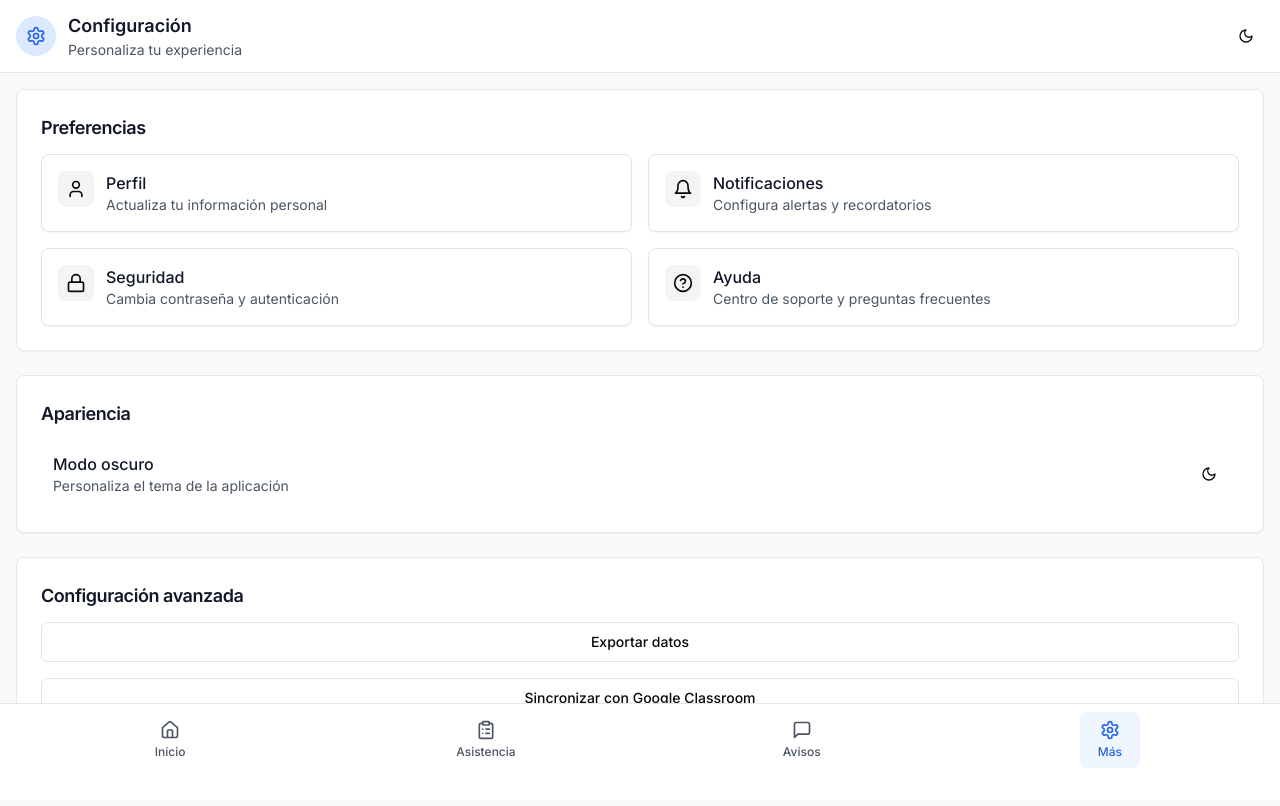
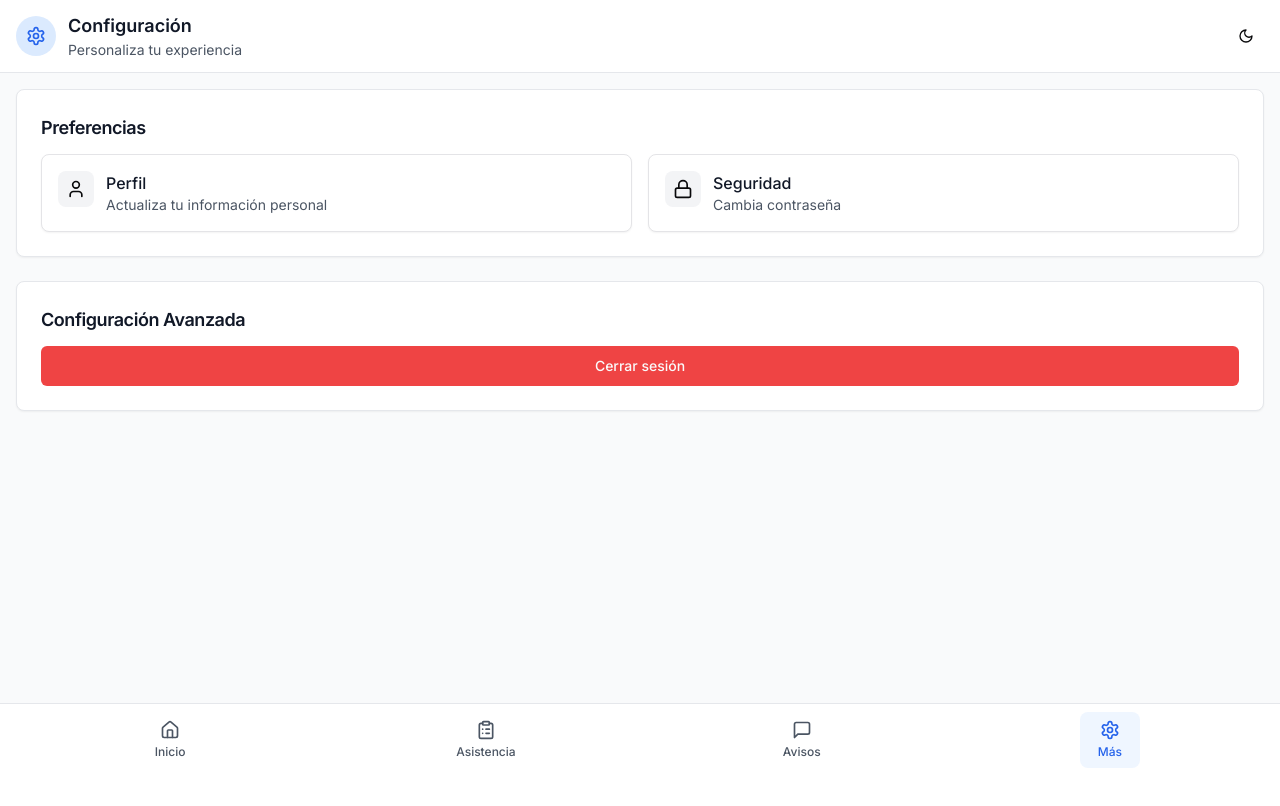
Before and after one commit to Scopexx0/EduFlow, a Next.js app: page /configuracion in a window 1280 px wide. Shown: the top 806 px of the page. Built offline with nearby package versions, Linux system fonts and the light colour scheme.

Commit message:
alpha-3.3-3 (changes in config page)

```diff
--- a/app/configuracion/page.tsx
+++ b/app/configuracion/page.tsx
@@ -14,27 +14,27 @@ export default function ConfiguracionPage() {
       description: "Actualiza tu información personal",
       href: "/configuracion/perfil"
     },
-    {
-      id: 2,
-      title: "Notificaciones",
-      icon: <Bell className="h-5 w-5" />,
-      description: "Configura alertas y recordatorios",
-      href: "/configuracion/notificaciones"
-    },
+    // {
+    //   id: 2,
+    //   title: "Notificaciones",
+    //   icon: <Bell className="h-5 w-5" />,
+    //   description: "Configura alertas y recordatorios",
+    //   href: "/configuracion/notificaciones"
+    // },
     {
       id: 3,
       title: "Seguridad",
       icon: <Lock className="h-5 w-5" />,
-      description: "Cambia contraseña y autenticación",
+      description: "Cambia contraseña",
       href: "/configuracion/seguridad"
     },
-    {
-      id: 4,
-      title: "Ayuda",
-      icon: <HelpCircle className="h-5 w-5" />,
-      description: "Centro de soporte y preguntas frecuentes",
-      href: "/configuracion/ayuda"
-    }
+    // {
+    //   id: 4,
+    //   title: "Ayuda",
+    //   icon: <HelpCircle className="h-5 w-5" />,
+    //   description: "Centro de soporte y preguntas frecuentes",
+    //   href: "/configuracion/ayuda"
+    // }
   ]
 
   return (
@@ -91,7 +91,7 @@ export default function ConfiguracionPage() {
         </Card>
 
         {/* Configuración de tema */}
-        <Card className="bg-white dark:bg-gray-900 border-gray-200 dark:border-gray-800">
+        {/* <Card className="bg-white dark:bg-gray-900 border-gray-200 dark:border-gray-800">
           <CardHeader className="pb-3">
             <CardTitle className="text-lg text-gray-900 dark:text-gray-100">
               Apariencia
@@ -110,24 +110,21 @@ export default function ConfiguracionPage() {
               <ThemeToggle />
             </div>
           </CardContent>
-        </Card>
+        </Card> */}
 
         {/* Configuración avanzada */}
         <Card className="bg-white dark:bg-gray-900 border-gray-200 dark:border-gray-800">
           <CardHeader className="pb-3">
             <CardTitle className="text-lg text-gray-900 dark:text-gray-100">
-              Configuración avanzada
+              Configuración Avanzada
             </CardTitle>
           </CardHeader>
           <CardContent className="space-y-4">
-            <Button variant="outline" className="w-full">
+            {/* <Button variant="outline" className="w-full">
               Exportar datos
-            </Button>
-            <Button variant="outline" className="w-full">
-              Sincronizar con Google Classroom
-            </Button>
+            </Button> */}
             <Button variant="destructive" className="w-full">
-              Cerrar sesión en todos los dispositivos
+              Cerrar sesión
             </Button>
           </CardContent>
         </Card>
```
